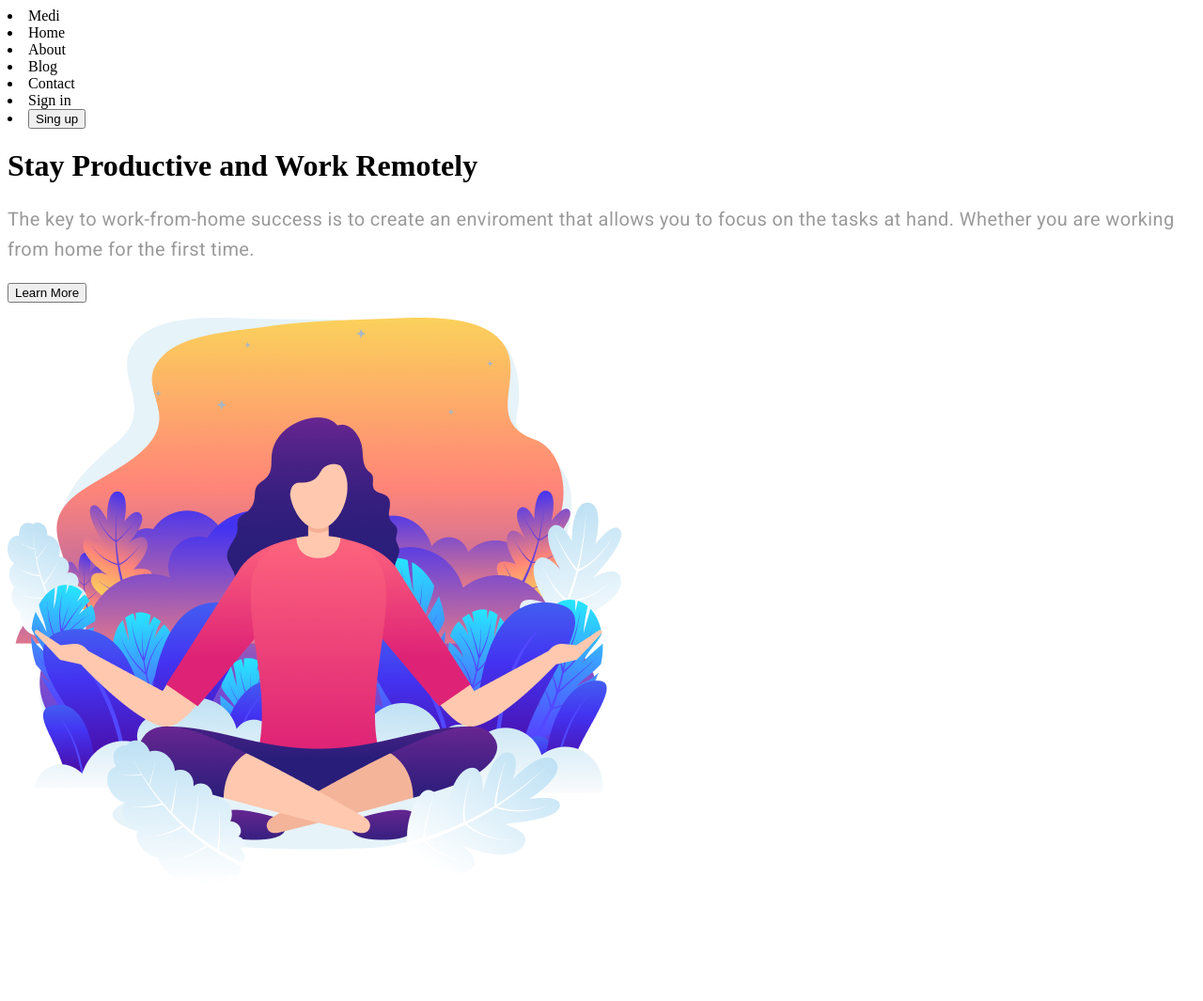
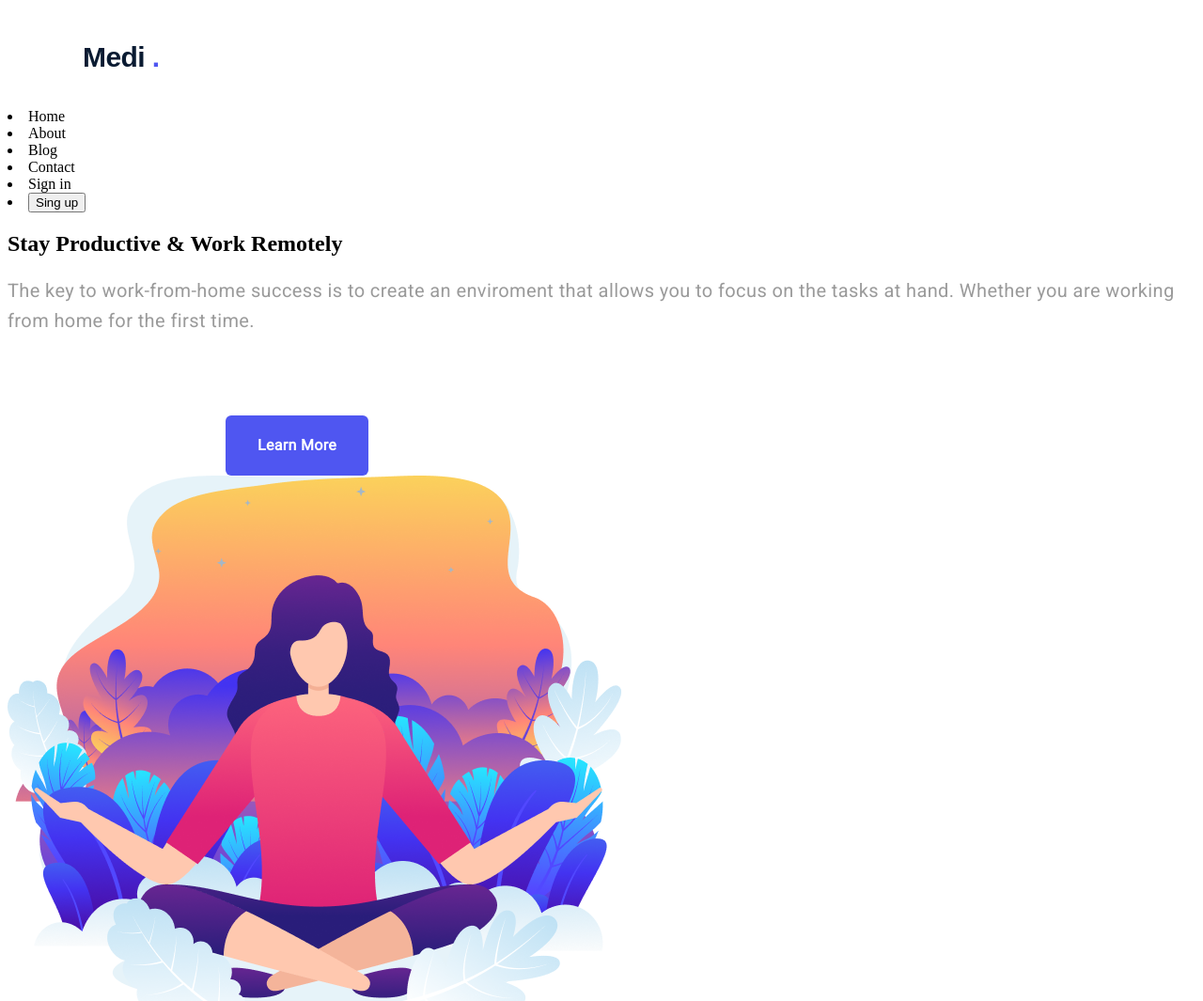
Before and after one commit to kerjenrob/medi, a plain HTML site: page index.html in a window 1280 px wide. Shown: the top 1065 px of the page at 94% size. Before the commit the page ends 954 px from the top, so only its background shows below. Drawn offline with Linux system fonts and the light colour scheme; a web font is replaced by a local one.

Commit message:
changes acording to video from Michelle

```diff
--- a/index.html
+++ b/index.html
@@ -8,11 +8,14 @@
     <link rel="preconnect" href="https://fonts.googleapis.com">
     <link rel="preconnect" href="https://fonts.gstatic.com" crossorigin>
     <link href="https://fonts.googleapis.com/css2?family=Coda+Caption:wght@800&family=Ramaraja&family=Roboto&display=swap" rel="stylesheet">
-    <title>Medi<span>.</span></title>
+    <title>Medi</title>
 </head>
 <body>
     <header>
-        <li>Medi</li>
+        <h3 class= "logo" >Medi <span class= logo-dot>.</span></h3>
+
+
+
         <li>Home</li>
         <li>About</li>
         <li>Blog</li>
@@ -22,22 +25,22 @@
     </header>
     <main>
 
-        <div class= intro-titel>
-            <h1>Stay Productive and Work Remotely</h1>
+        <section>
+            <h1 class="main-titel">Stay Productive & Work Remotely</h1>
 
-            <p class= intro-text>The key to work-from-home success is to create an
+            <p class="main-text">The key to work-from-home success is to create an
             enviroment that allows you to focus on the tasks at hand.
             Whether you are working from home for the first time.</p>
 
-            <p><button>Learn More</button></p>
-            </div>
+            <button class="main-button">Learn More</button>
+        </section>
 
-        <div>
+        <section>
             <img src="images/yoga.png" alt="Person in lotuspose"> <!--title="Lotuspose"-->
 
 
 
-        </div>
+        </section>
     </main>
 </body>
 </html>
--- a/styles/index.css
+++ b/styles/index.css
@@ -1,4 +1,4 @@
-title{
+.logo {
     font-family: 'Coda Caption', sans-serif;
     font-style: normal;
     font-weight: 900;
@@ -7,40 +7,35 @@ title{
     /* or 48px */
     letter-spacing: -0.02em;
     color: #0A1B32;
-
+    margin-top: 37px;
+    margin-left: 80px;
 }
 
-span {
-    color: blue;
+.logo-dot {
+    color: #4F56F1;
 }
-
-
-
-header {
-    display: inline-block;
-}
-
-main
 
 section{
     display: inline-block;
 }
 
-.intro-title {
+.main-title {
     font-family: 'Ramaraja', serif;
     font-style: normal;
-    font-weight: normal;
+    margin-top: "254px";
+    margin-left: "175px";
+    font-weight: 100%;
     font-size: 72px;
     line-height: 76px;
     /* or 106% */
     letter-spacing: 0.02em;
     color: #1B0A42;
     max-width: "495px";
-    margin-top: "254px";
-    margin-left: "175px";
+    width: 100%;
+
 }
 
-.intro-text{
+.main-text{
     font-family: 'Roboto', sans-serif;
     font-style: normal;
     font-weight: normal;
@@ -49,24 +44,33 @@ section{
     /* or 160% */
     letter-spacing: 0.02em;
     color: #9A9A9A;
-    max-width: "100px"
-    margin-top: "7px"
-    margin-left: "135px"
+    max-width: "100px";
+    margin-top: "7px";
+    margin-left: "135px";
 }
 
-.button {
-    position: absolute;
+.main-button {
     width: 152px;
     height: 63.82px;
-    left: 200px;
-    top: 588.71px;
     background-color:#4F56F1;
     border-radius: 6px;
+    margin-top: 65px;
+    margin-left: 232px;
+    font-family: 'Roboto', sans-serif;
+    font-style: normal;
+    font-weight: bold;
+    font-size: 16px;
+    line-height: 32px;
+    /* or 200% */
+    text-align: center;
+    letter-spacing: 0.02em;
+    color: #FFFFFF;
+    border: none;
 }
 
 image{
     width="100%"
-    max width= "653px"
-    margin top= "186px"
-    margin left="157px"
+    max width= "653px";
+    margin top= "186px";
+    margin left="157px";
 }
```
